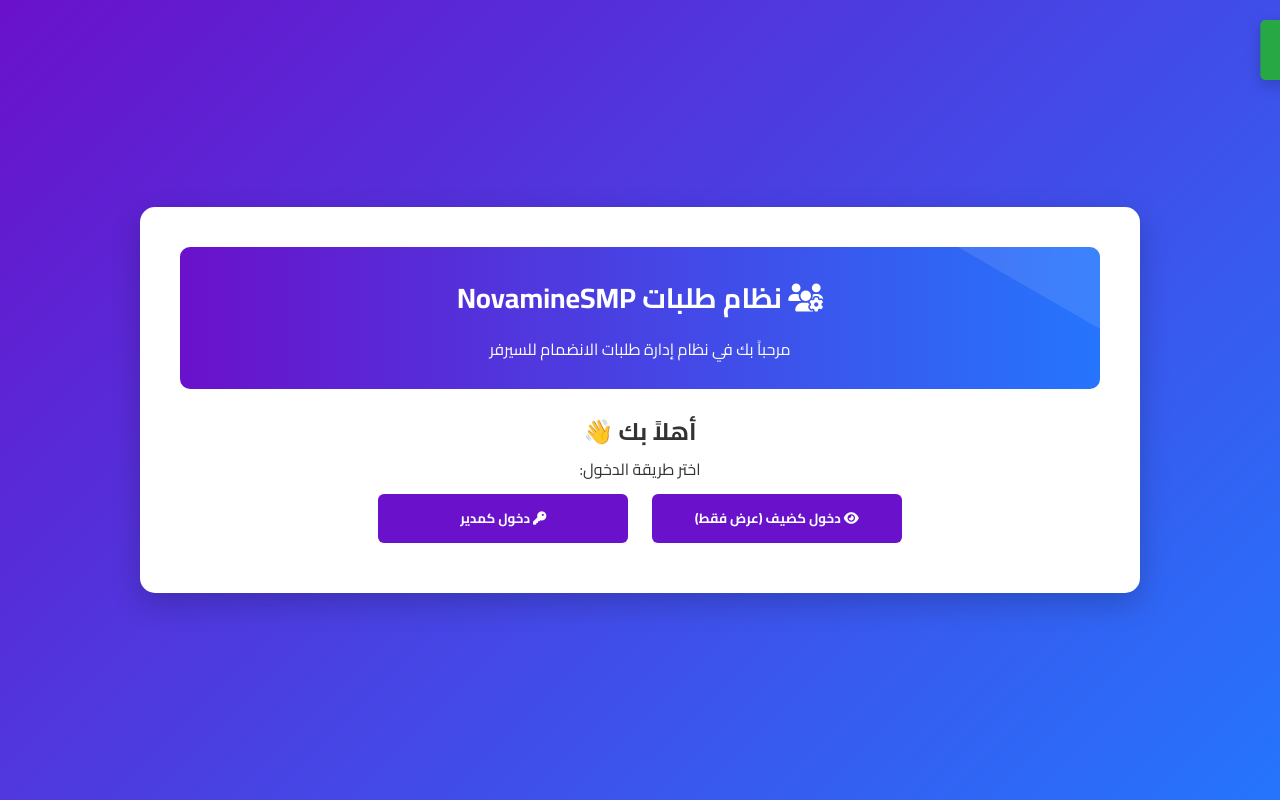
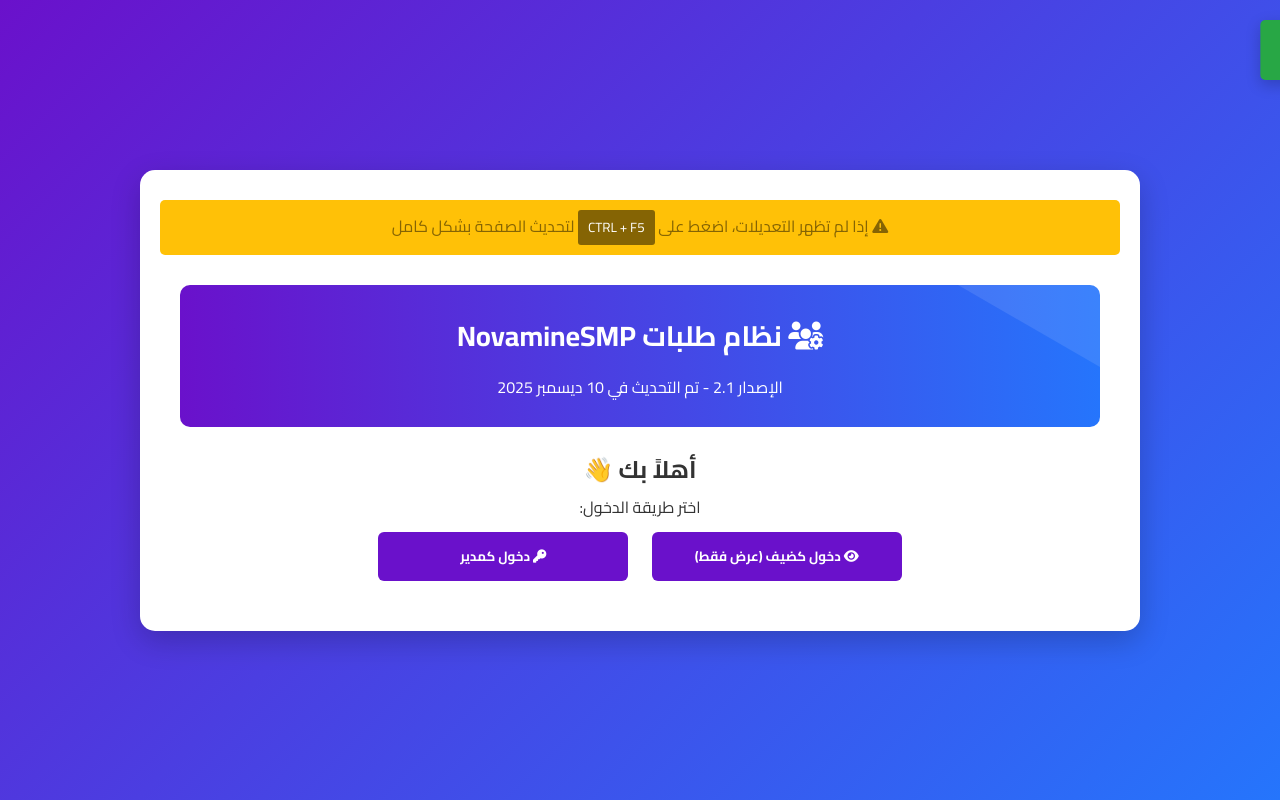
Before and after one commit to acceptserverNove/Minesmp, a plain HTML site: page index.html in a window 1280 px wide. Drawn offline with Linux system fonts and the light colour scheme.

Commit message:
Update index.html

```diff
--- a/index.html
+++ b/index.html
@@ -3,7 +3,7 @@
 <head>
     <meta charset="UTF-8">
     <meta name="viewport" content="width=device-width, initial-scale=1.0">
-    <title>نظام طلبات NovamineSMP</title>
+    <title>نظام طلبات NovamineSMP - الإصدار 2.1</title>
     <link rel="stylesheet" href="https://cdnjs.cloudflare.com/ajax/libs/font-awesome/6.4.0/css/all.min.css">
     <link href="https://fonts.googleapis.com/css2?family=Cairo:wght@300;400;600;700&display=swap" rel="stylesheet">
     <style>
@@ -337,6 +337,16 @@
             background: var(--danger-color);
         }
 
+        .cache-warning {
+            background: #ffc107;
+            color: #856404;
+            padding: 10px;
+            border-radius: 5px;
+            margin: 10px 0;
+            text-align: center;
+            display: none;
+        }
+
         @media (max-width: 768px) {
             .request-item {
                 flex-direction: column;
@@ -357,11 +367,19 @@
 </head>
 <body>
     <div class="container">
+        <!-- تحذير الكاش -->
+        <div class="cache-warning" id="cacheWarning">
+            <i class="fas fa-exclamation-triangle"></i>
+            إذا لم تظهر التعديلات، اضغط على
+            <button onclick="clearCache()" style="background: #856404; color: white; border: none; padding: 5px 10px; border-radius: 3px; cursor: pointer;">CTRL + F5</button>
+            لتحديث الصفحة بشكل كامل
+        </div>
+
         <!-- شاشة البداية -->
         <div id="start-box">
             <div class="header">
                 <h1><i class="fas fa-users-cog"></i> نظام طلبات NovamineSMP</h1>
-                <p>مرحباً بك في نظام إدارة طلبات الانضمام للسيرفر</p>
+                <p>الإصدار 2.1 - تم التحديث في 10 ديسمبر 2025</p>
             </div>
             <h2>أهلاً بك 👋</h2>
             <p>اختر طريقة الدخول:</p>
@@ -422,6 +440,8 @@
     <div class="notification" id="notification">تمت العملية بنجاح!</div>
 
     <script>
+        // إضافة نسخة للكود لمنع التخزين المؤقت
+        const CODE_VERSION = "2.1";
         const ADMIN_PASSWORD = "1357911"; // كلمة السر الافتراضية
         let isAdmin = false;
         let currentFilter = 'all';
@@ -432,8 +452,26 @@
             {name: "Sara", status: "rejected", date: "2023-05-12"}
         ];
 
+        // التحقق من وجود إصدار جديد
+        function checkForUpdates() {
+            const lastVersion = localStorage.getItem('novamine-version');
+            if (lastVersion !== CODE_VERSION) {
+                document.getElementById('cacheWarning').style.display = 'block';
+                localStorage.setItem('novamine-version', CODE_VERSION);
+            }
+        }
+
+        // مسح الكاش
+        function clearCache() {
+            localStorage.removeItem('novamine-requests');
+            localStorage.setItem('novamine-version', CODE_VERSION);
+            window.location.reload(true);
+        }
+
         // تهيئة الصفحة عند التحميل
         function init() {
+            checkForUpdates();
+
             // تحميل البيانات من localStorage إذا وجدت
             const savedRequests = localStorage.getItem('novamine-requests');
             if (savedRequests) {
@@ -628,6 +666,7 @@
         // تهيئة التطبيق عند تحميل الصفحة
         window.onload = function() {
             init();
+            renderRequests();
         };
     </script>
 </body>
```
